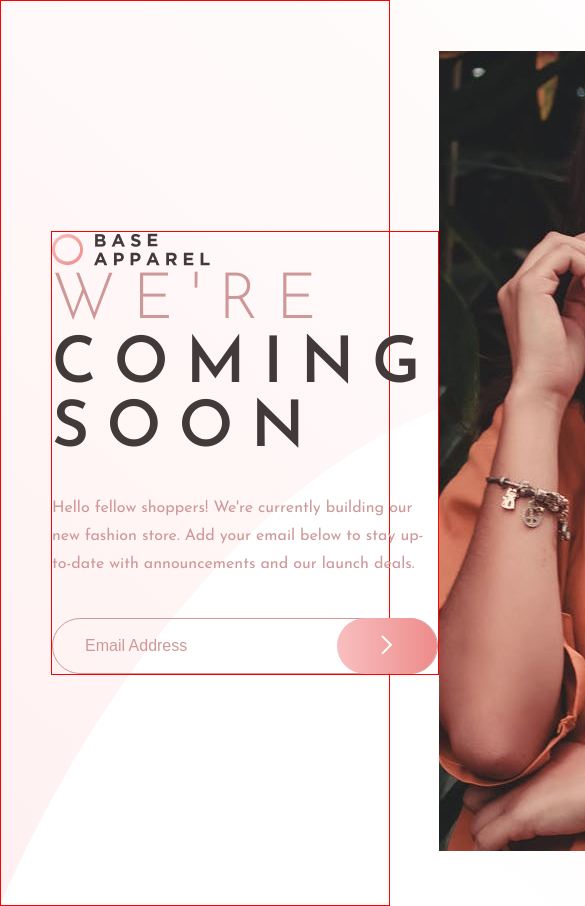
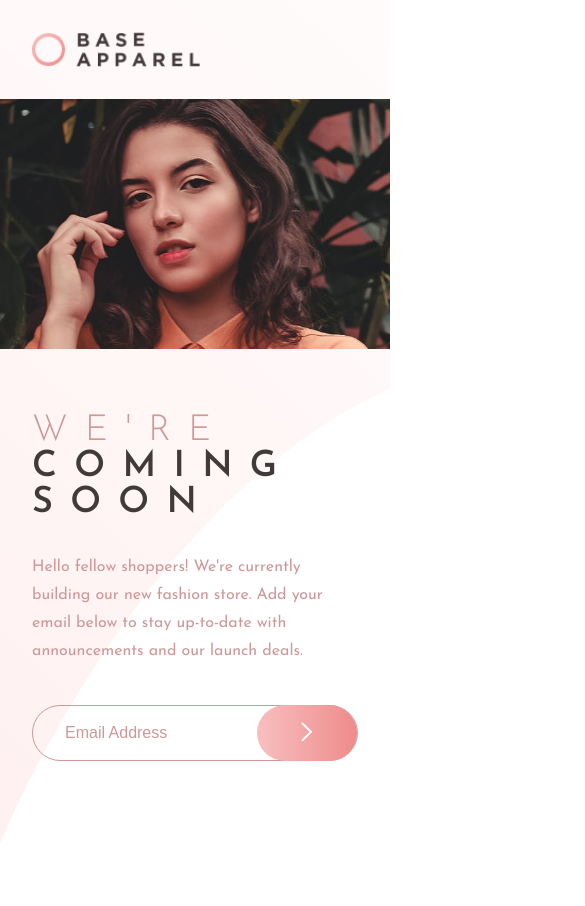
Before and after one commit to Sara01romao/base-apparel-pagina-newsletter, a plain HTML site: page index.html in a window 390 px wide. Shown: the top 906 px of the page, 585 px wide, since content can reach past the window. After the commit the page ends 855 px from the top, so only its background shows below. Drawn offline with Linux system fonts and the light colour scheme; a web font is replaced by a local one.

Commit message:
feat: responsivo layout

```diff
--- a/index.html
+++ b/index.html
@@ -15,6 +15,11 @@
 
         <div class="container">
             <img class="logo" src="./imgs/logo.png" alt="Base Apparel Logo">
+
+            <img class="img-woman-center" src="./imgs/woman.jpg" alt="Woman">
+
+            <div class="info">
+
 
                 <div class="txt-container">
                     <h1>WE'RE <span>COMING SOON</span></h1>
@@ -45,8 +50,9 @@
                     </div>
                 </form>
             </div>
+        </div>
 
-        <div>
+        <div class="img-woman-container">
             <img src="./imgs/woman.jpg" alt="Woman">
         </div>
     </section>
--- a/styles.css
+++ b/styles.css
@@ -27,18 +27,12 @@ body{
     max-width: 1400px;
     width: 100%;
     margin: 0 auto;
-    border: 1px solid red;
-    padding: 50px;
+    padding-left: 50px;
     display: flex;
     justify-content: space-between;
+    height: 100vh;
+    gap: 20px;
 
-}
-
-@media screen and (max-width:500px) {
-    .section-container{
-        background-image: none;
-
-    }
 }
 
 .section-container .logo{
@@ -47,8 +41,16 @@ body{
 
 .container{
     max-width: 445px;
-    border: 1px solid red;
+    width: 100%;
     margin: auto 0px;
+    height: 100vh;
+    display: flex;
+    flex-direction: column;
+    padding-top: 74px;
+}
+
+.info{
+    margin: auto;
 }
 
 .txt-container h1{
@@ -123,3 +125,64 @@ body{
     box-shadow: rgba(0, 0, 0, 0.1) 0px 20px 25px -5px, rgba(0, 0, 0, 0.04) 0px 10px 10px -5px;
 
 }
+
+.img-woman-container{
+    max-width: 610px;
+    width: 100%;
+    object-fit: cover;
+    height: 100vh;
+}
+.img-woman-container img{
+    width: 100%;
+    object-fit: cover;
+    height: 100vh;
+}
+
+.img-woman-center{
+    display: none;
+}
+
+
+@media screen and (max-width:500px) {
+    .section-container{
+        flex-direction: column;
+        padding: 0;
+        align-items: center;
+    }
+
+    .logo{
+        padding-left: 32px;
+        padding-top: 31px;
+    }
+
+    .txt-container h1{
+        font-size: 36px;
+    }
+
+    .img-woman-center{
+        display: block;
+        width: 100%;
+        height: 250px;
+        margin: 0 auto;
+        object-fit: cover;
+        object-position: top;
+        margin-top: 32px;
+        margin-bottom: 64px;
+
+    }
+
+
+    .img-woman-container {
+
+        display: none;
+    }
+
+    .container{
+        max-width: 100%;
+        padding: 0px;
+    }
+
+    .info{
+        padding: 0px 32px 94px;
+    }
+}
```
Lines whose indentation alone changed are shown as unchanged.
